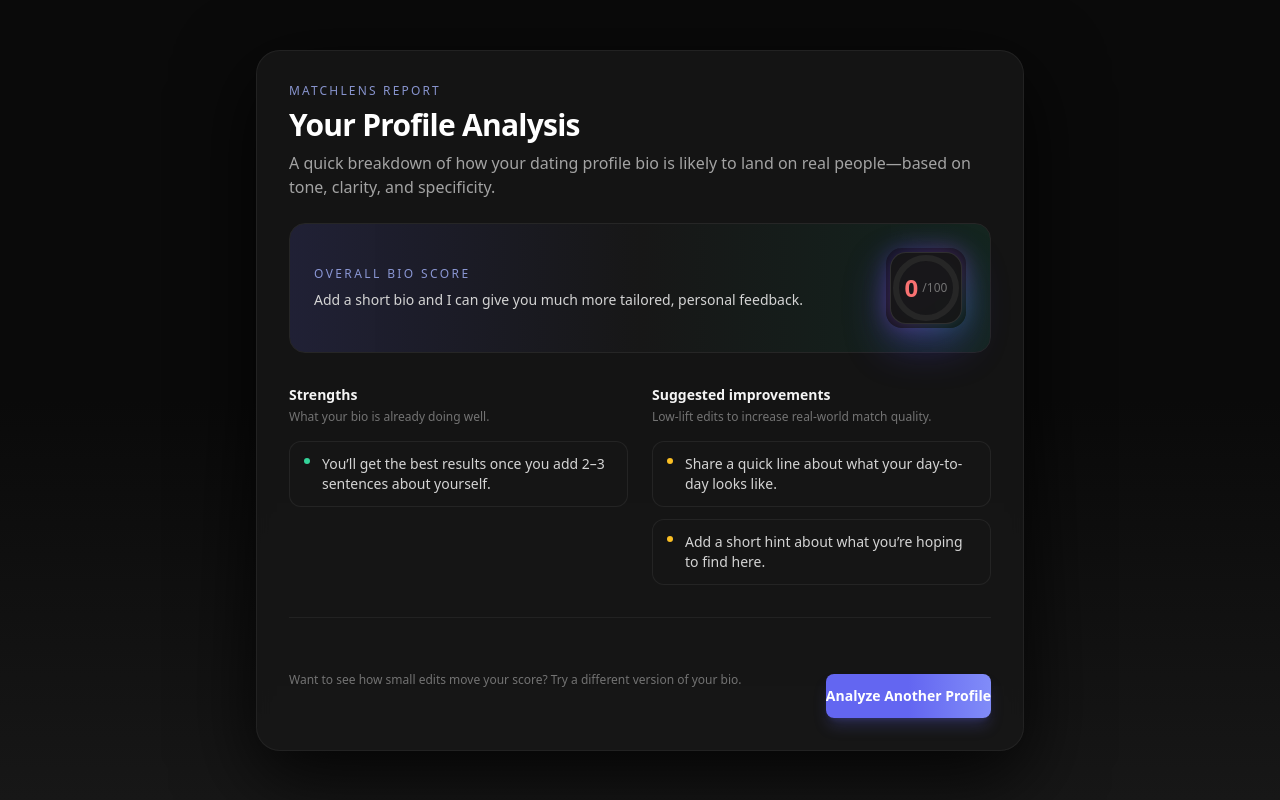
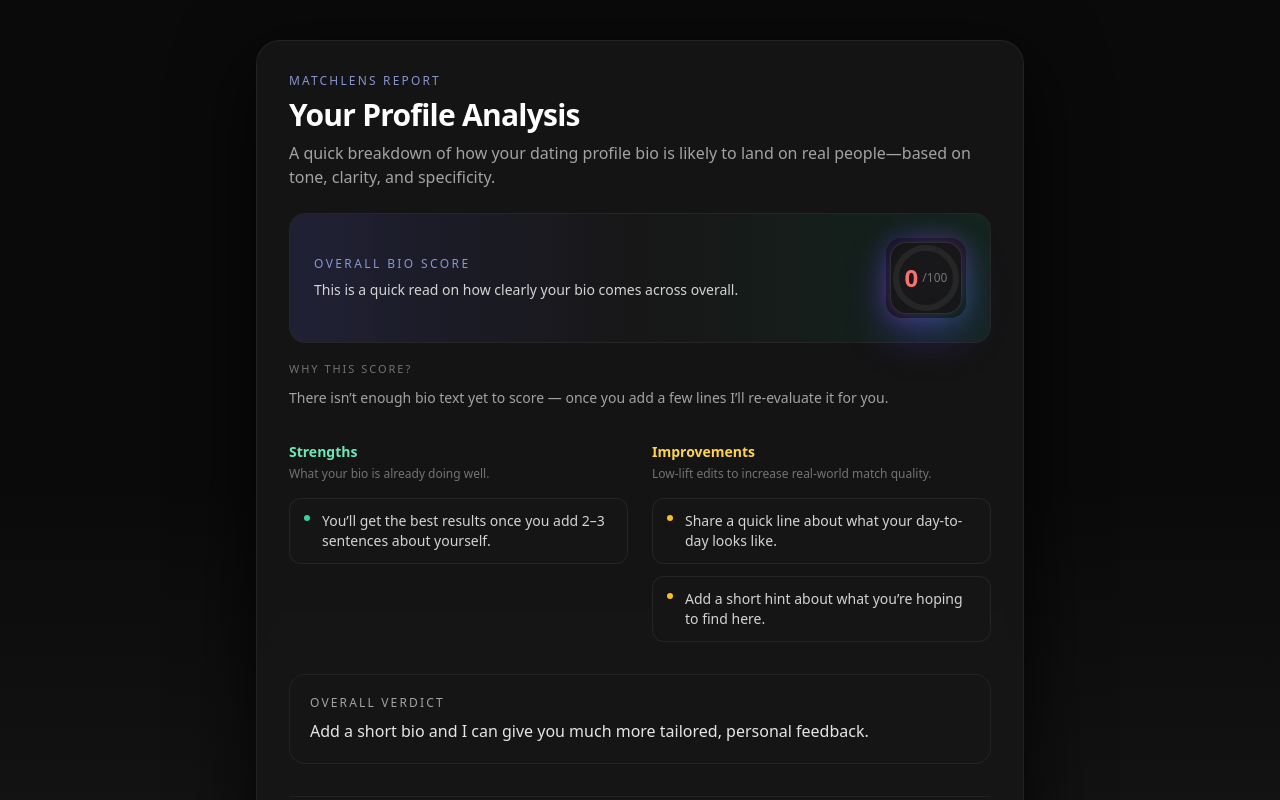
Before and after one commit to DevAnurag9/MatchLens, a React app in the folder Frontend/: page /results in a window 1280 px wide. Shown: the top 800 px of the page. Built offline with nearby package versions, Linux system fonts and the light colour scheme; the HTML template or start-up script is replaced by a standard one.

Commit message:
feat: transparent AI results with explanations and insights

```diff
--- a/Frontend/src/screens/ResultsScreen.tsx
+++ b/Frontend/src/screens/ResultsScreen.tsx
@@ -31,6 +31,8 @@ function ResultsScreen() {
   const state = location.state as { bio?: string } | null;
   const bio = state?.bio ?? "";
   const analysis = analyzeProfile(bio);
+  const hasBio = bio.trim().length > 0;
+  const isWeakBio = hasBio && analysis.score < 40;
 
   useEffect(() => {
     const timer = setTimeout(() => setLoading(false), 1500);
@@ -113,7 +115,7 @@ function ResultsScreen() {
                   Overall bio score
                 </p>
                 <p className="mt-2 text-sm text-neutral-300">
-                  {analysis.verdict}
+                  This is a quick read on how clearly your bio comes across overall.
                 </p>
               </div>
 
@@ -128,6 +130,23 @@ function ResultsScreen() {
             </div>
           </motion.section>
 
+          {/* Why this score */}
+          <motion.section
+            initial={{ opacity: 0, y: 6 }}
+            animate={{ opacity: 1, y: 0 }}
+            transition={{ ...SECTION_TRANSITION, delay: 0.13 }}
+            className="mt-4 text-xs sm:text-sm text-neutral-400"
+          >
+            <h2 className="text-[11px] font-medium uppercase tracking-[0.18em] text-neutral-500">
+              Why this score?
+            </h2>
+            <p className="mt-2 leading-relaxed">
+              {hasBio
+                ? "This score reflects your tone, how much detail you share, and how clearly your interests and intentions come through. A few small tweaks here can shift your score more than you’d expect."
+                : "There isn’t enough bio text yet to score — once you add a few lines I’ll re-evaluate it for you."}
+            </p>
+          </motion.section>
+
           {/* Two-column content */}
           <motion.section
             initial={{ opacity: 0, y: 10 }}
@@ -137,7 +156,7 @@ function ResultsScreen() {
           >
             {/* Strengths */}
             <div>
-              <h2 className="text-sm font-semibold text-neutral-100">
+              <h2 className="text-sm font-semibold text-emerald-300">
                 Strengths
               </h2>
               <p className="mt-1 text-xs text-neutral-500">
@@ -165,8 +184,8 @@ function ResultsScreen() {
 
             {/* Improvements */}
             <div>
-              <h2 className="text-sm font-semibold text-neutral-100">
-                Suggested improvements
+              <h2 className="text-sm font-semibold text-amber-300">
+                Improvements
               </h2>
               <p className="mt-1 text-xs text-neutral-500">
                 Low-lift edits to increase real-world match quality.
@@ -190,6 +209,26 @@ function ResultsScreen() {
                 ))}
               </motion.ul>
             </div>
+          </motion.section>
+
+          {/* Overall verdict */}
+          <motion.section
+            initial={{ opacity: 0, y: 8 }}
+            animate={{ opacity: 1, y: 0 }}
+            transition={{ ...SECTION_TRANSITION, delay: 0.18 }}
+            className="mt-8 rounded-2xl border border-neutral-800/80 bg-neutral-900/70 px-4 py-4 sm:px-5 sm:py-5"
+          >
+            <h2 className="text-xs font-medium uppercase tracking-[0.18em] text-neutral-400">
+              Overall verdict
+            </h2>
+            <p className="mt-2 text-sm text-neutral-200 sm:text-base">
+              {analysis.verdict}
+            </p>
+            {isWeakBio && (
+              <p className="mt-2 text-xs text-neutral-400 sm:text-sm">
+                Treat this as a first draft—adding a couple of specific interests, a hint of what you’re looking for, and one line that sounds uniquely you can shift this score more than you’d think.
+              </p>
+            )}
           </motion.section>
 
           {/* CTA */}
--- a/Frontend/src/utils/analyzeProfile.ts
+++ b/Frontend/src/utils/analyzeProfile.ts
@@ -184,14 +184,14 @@ export function analyzeProfile(bio: string): ProfileAnalysis {
   if (isShort) {
     score -= 10;
     improvements.push(
-      "Add one or two more sentences so people get more than just a headline view of you."
+      "Expand this into 2–3 short sentences that cover who you are day-to-day, what you enjoy, and what you’re looking for."
     );
   }
 
   if (!lookingForPhrase) {
     score -= 3;
     improvements.push(
-      "Include a short line about what you’re hoping to find here, so matches can quickly see if you’re aligned."
+      "Add one simple line about what you’d like to find here so people can quickly tell if you’re on the same page."
     );
   }
 
@@ -205,7 +205,7 @@ export function analyzeProfile(bio: string): ProfileAnalysis {
   if (!interestKeyword) {
     score -= 3;
     improvements.push(
-      "Mention one concrete hobby, interest, or weekend activity to make your bio more memorable."
+      "Drop in one concrete hobby or weekend activity so people have something easy to start a conversation with."
     );
   }
 
```
